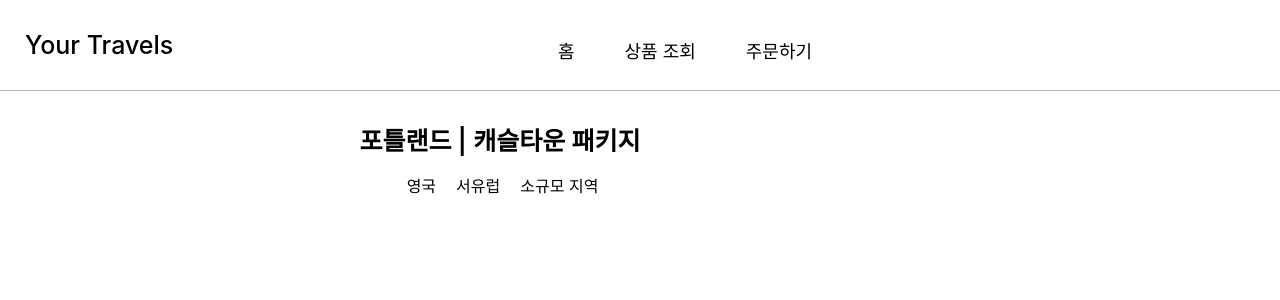
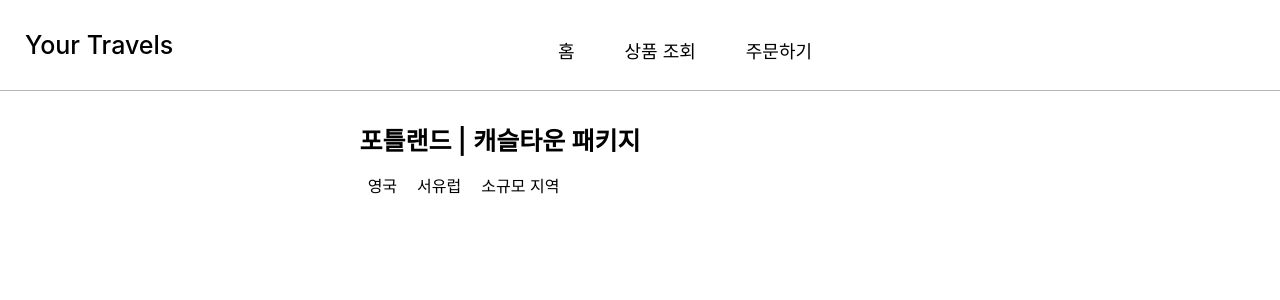
Before and after one commit to woooovely/travel-order, a React (Create React App) app in the folder client/: page /about/portland-castletown in a window 1280 px wide. Shown: the top 300 px of the page. Built offline with nearby package versions, Linux system fonts and the light colour scheme.

Commit message:
🎓 :: 카테고리 간격 수정

```diff
--- a/client/src/pages/about/castle.tsx
+++ b/client/src/pages/about/castle.tsx
@@ -52,7 +52,7 @@ const Details = styled.li`
 const ProductDetail = styled.p`
   display: flex;
   list-style: none;
-  padding-right: 15px;
+  padding-right: 93px;
 `;
 
 const ProductContainer = styled.div`
```
